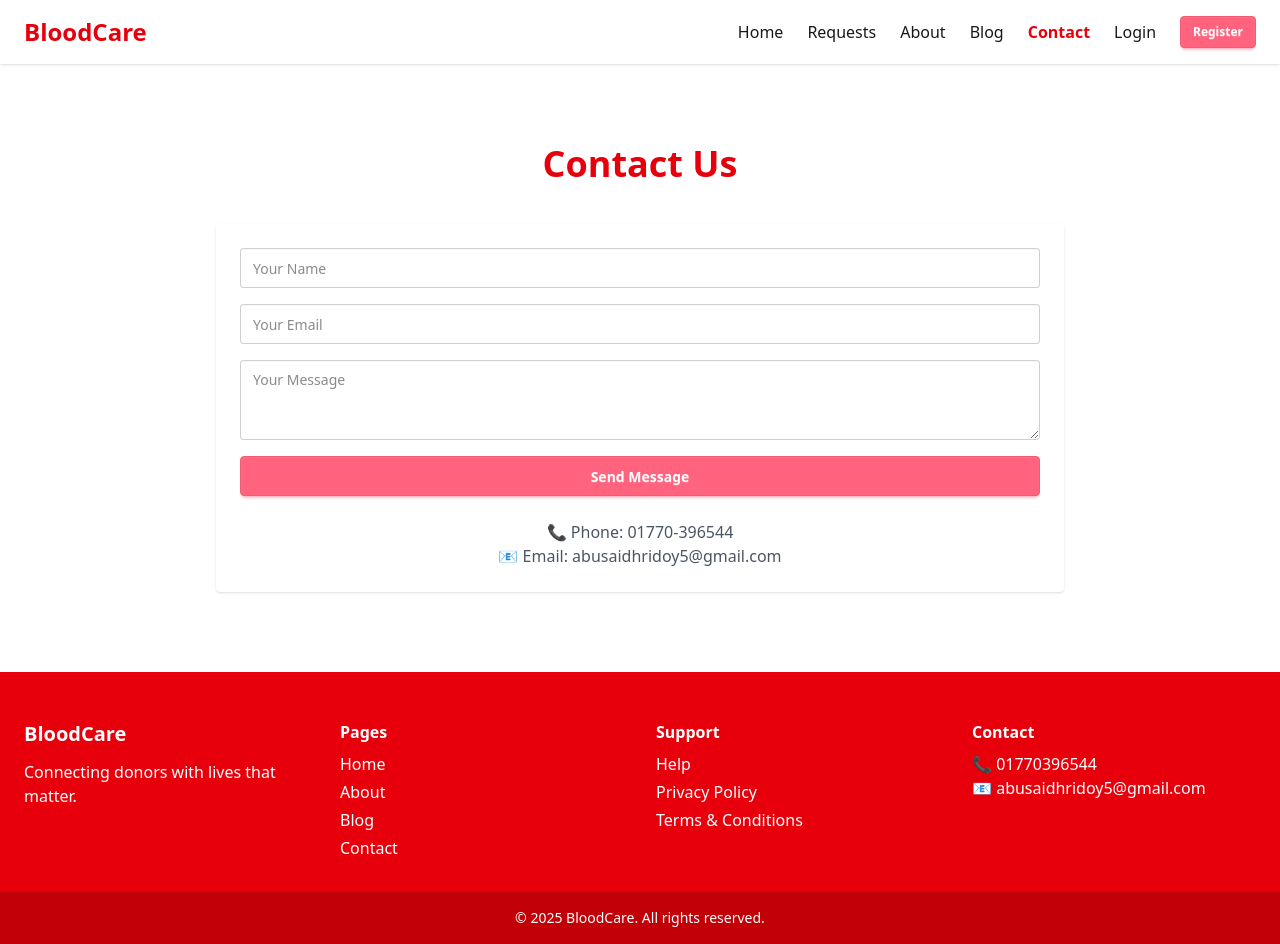
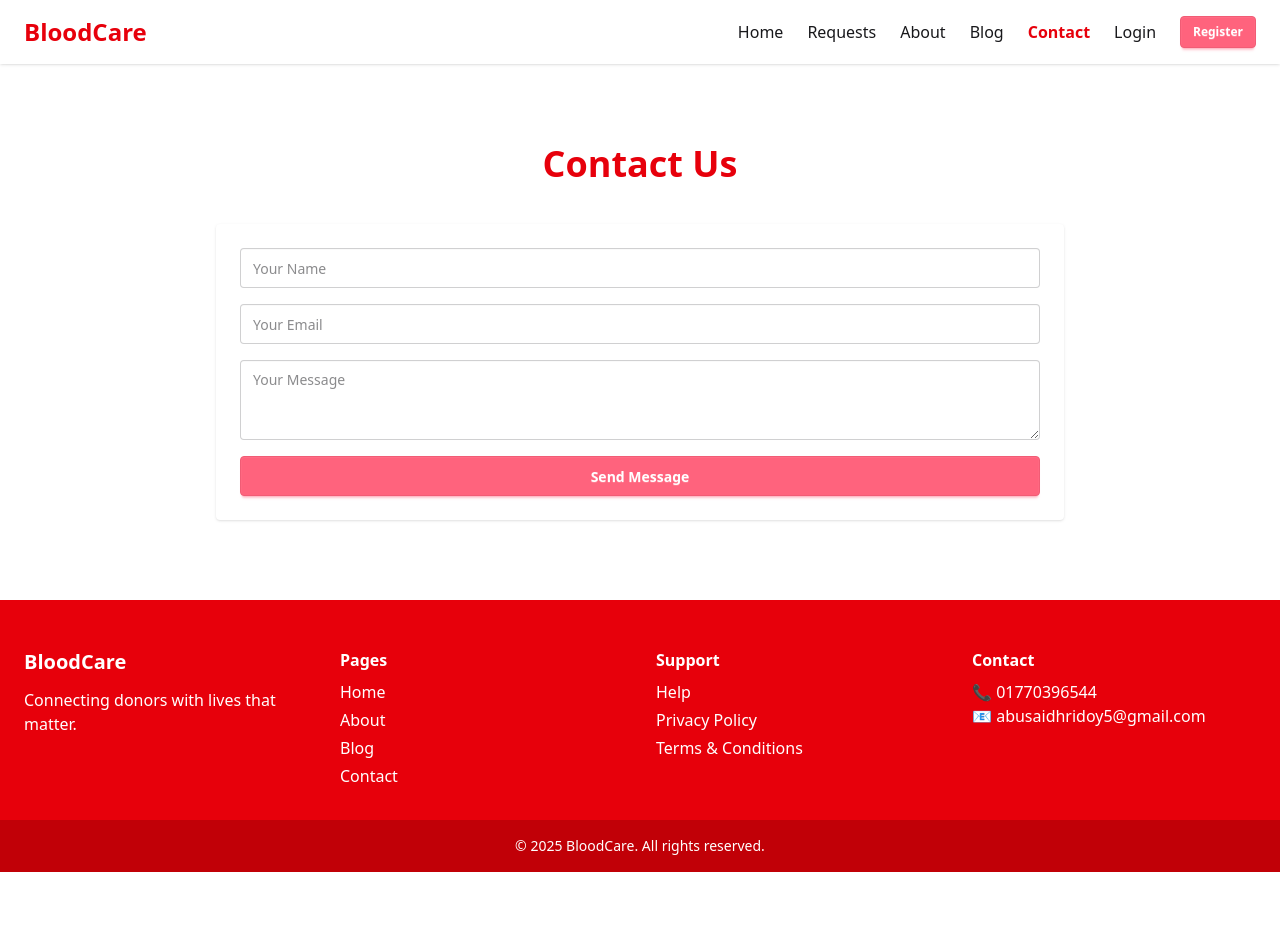
Before and after one commit to readwanul390/bloodDonation-frontside, a React (Vite) app: page /contact in a window 1280 px wide. After the commit the page ends 872 px from the top, so only its background shows below. Built offline with nearby package versions, Linux system fonts and the light colour scheme; no server answers.

Commit message:
polishing contact section

```diff
--- a/src/Pages/Contact.jsx
+++ b/src/Pages/Contact.jsx
@@ -62,10 +62,7 @@
           </button>
         </form>
 
-        <p className="text-center mt-6 text-gray-600">
-          📞 Phone: 01770-396544 <br />
-          📧 Email: abusaidhridoy5@gmail.com
-        </p>
+
       </div>
     </div>
   );
```
